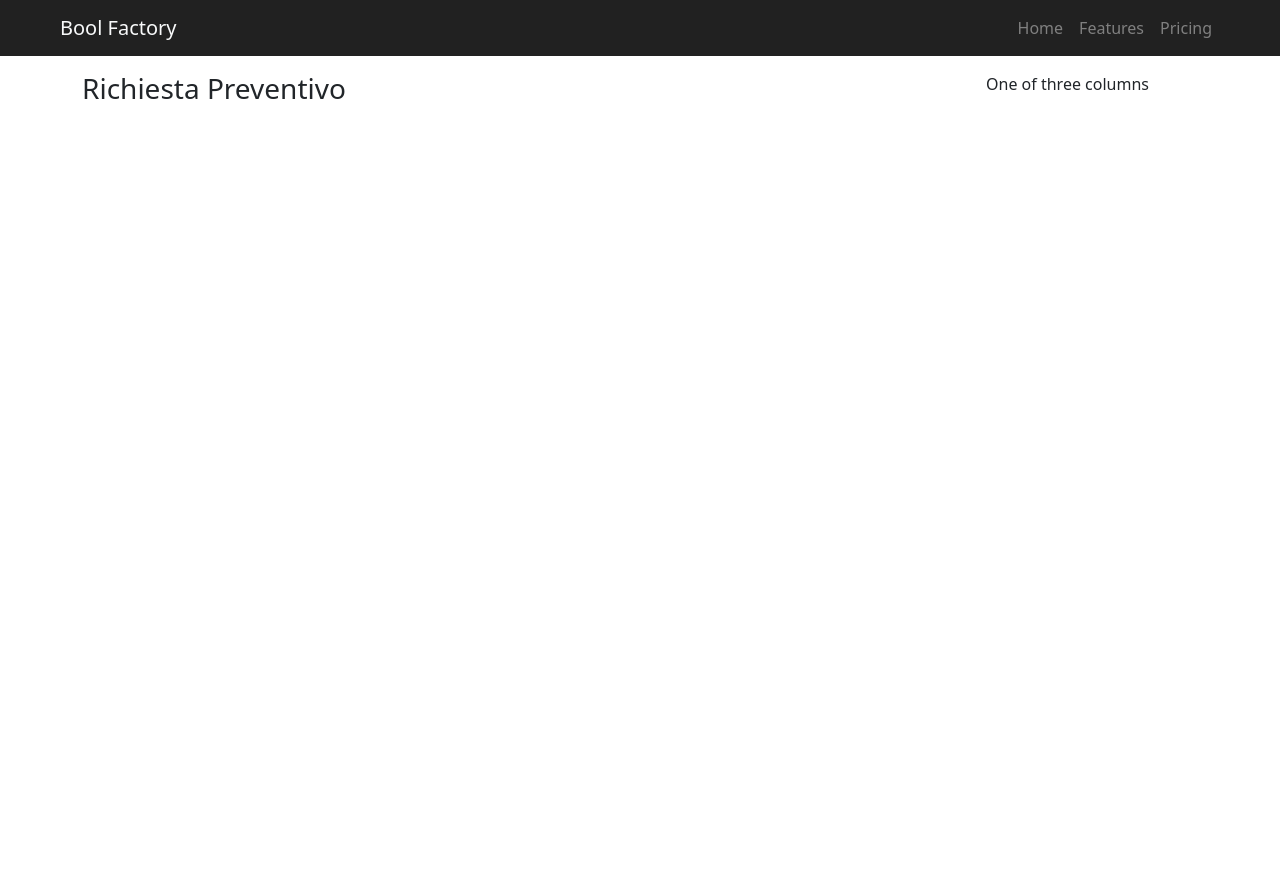
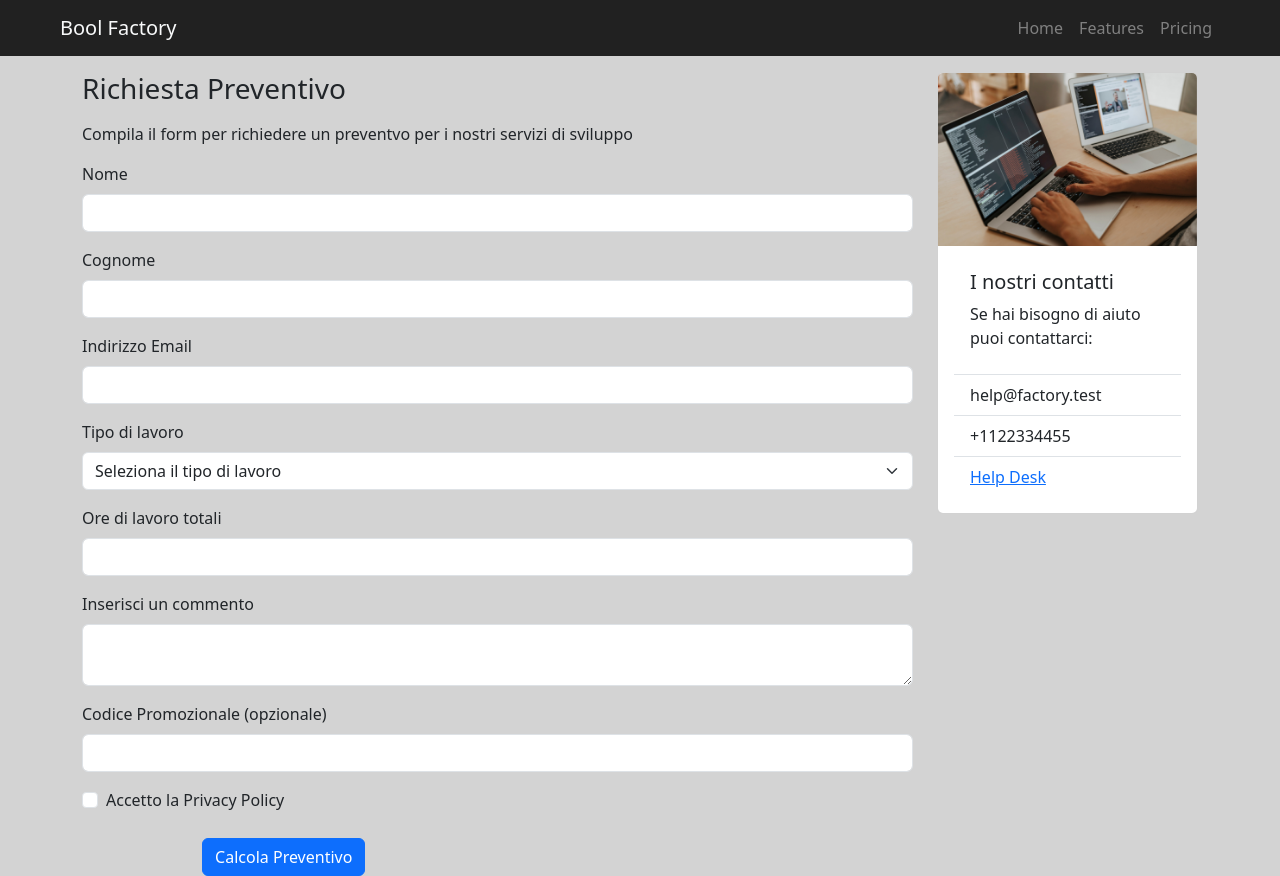
Before and after one commit to EdoardoSquillaci/bootstrap-preventivo, a plain HTML site: page index.html in a window 1280 px wide. Before the commit the page ends 800 px from the top, so only its background shows below. Drawn offline with nearby package versions, Linux system fonts and the light colour scheme.

Commit message:
Creazione Form e Card

```diff
--- a/index.html
+++ b/index.html
@@ -80,25 +80,114 @@
         <!--Colonna principale di sinsitra-->
         <div class="col-12 col-xl-9">
 
+            <!--Titolo-->
           <h1 class="fs-3 text-start">Richiesta Preventivo</h1>
 
-      </div>
-         <!--Colonna principale di sinsitra-->
+
+          <!--Sottotitolo-->
+          <p class="text-start pt-2">Compila il form per richiedere un preventvo per i nostri servizi di sviluppo</p>
 
 
 
+    <form action=""> <!--Inizio Form-->
+
+        <div class=" col-12 mb-3 text-start"> <!--Campo nome-->
+            <label for="name-input" class="form-label">Nome</label>
+            <input type="text" class="form-control" id="name-input" >
+          </div>
+
+          <div class=" col-12 mb-3 text-start"> <!--Campo cognome-->
+            <label for="surname-input" class="form-label">Cognome</label>
+            <input type="text" class="form-control" id="surname-input">
+          </div>
 
 
+          <div class=" col-12 text-start mb-3"> <!--Campo email-->
+            <label for="inpute-mail" class="form-label">Indirizzo Email</label>
+            <input type="email" class="form-control" id="input-email" aria-describedby="emailHelp">
+          </div>
+
+          <div class=" col-12 text-start mb-3"> <!--Select-->
+            <label for="input-select" class="form-label">Tipo di lavoro</label>
+          <select class="form-select" id="input-select" aria-label="Default select example">
+            <option selected>Seleziona il tipo di lavoro</option>
+            <option value="1">Sviluppo Backend</option>
+            <option value="2">Sviluppo frontend</option>
+            <option value="3">Analisi Progettuale</option>
+          </select>
+         </div>
+
+
+         <div class=" col-12 text-start mb-3"> <!--Campo ore di lavoro-->
+            <label for="input-number" class="form-label">Ore di lavoro totali</label>
+            <input type="number" class="form-control" id="input-number" aria-describedby="emailHelp">
+          </div>
+
+
+         <div class=" col-12 mb-3 text-start"> <!--Area Commento-->
+            <label for="text-input" class="form-label">Inserisci un commento</label>
+            <textarea class="form-control" id="text-input" rows="2"></textarea>
+          </div>
+
+
+
+          <div class=" col-12 mb-3 text-start"> <!--Campo codice promozionale-->
+            <label for="promo-input" class="form-label">Codice Promozionale (opzionale)</label>
+            <input type="text" class="form-control" id="promo-input" >
+          </div>
+
+          <div class="form-check text-start"> <!--Campo Checkbox-->
+            <input class="form-check-input" type="checkbox" value="" id="flexCheckDefault">
+            <label class="form-check-label" for="flexCheckDefault">
+              Accetto la Privacy Policy
+            </label>
+          </div>
+
+        <div class="row"> <!--Campo Bottone e Prezzo-->
+
+          <div class="col-12 col-xl-6 mt-4"> <!--Bottone-->
+            <button type="button" class="btn btn-primary">Calcola Preventivo</button>
+           </div>
+
+         <div class="col-12 col-xl-6 mb-3"> <!--Prezzo-->
+            <b class="fs-4 d-none">Prezzo Finale</b>
+
+            <p id="price-normal"><b id="price-bold" class="fs-3"></b></p>
+         </div>
+
+        </div> <!--Fine Campo Bottone e Prezzo-->
+
+
+    </form> <!--Fine Form-->
+
+</div> <!--Colonna principale di sinsitra-->
+
+<!--------------------------------------------------------------------------------------------->
 
 
      <!--Colonna di destra con card-->
       <div class="col-12 col-xl-3">
 
+        <!--Card-->
+        <div class="card">
+            <img src="img/Progetto senza titolo - 2024-05-25T185906.428.png" class="card-img-top" alt="Foto Developer">
 
-        One of three columns
+            <div class="card-body">
+                <ul class="list-group list-group-flush">
+                    <li class="list-group-item">
+
+                        <h5 class="text-start">I nostri contatti</h5>
+                        <p class="text-start">Se hai bisogno di aiuto puoi contattarci:</p>
+                    </li>
+                    <li class="list-group-item text-start">help@factory.test</li>
+                    <li class="list-group-item text-start">+1122334455</li>
+                    <li class="list-group-item text-start"> <a href="">Help Desk</a></li>
+                </ul>
+          </div>
 
 
       </div>
+      <!--Card-->
            <!--Colonna di destra con card-->
 
     </div>
@@ -115,9 +204,16 @@
 
 
 
-    <!--Script-->
+
+
+    <!--Script JS-->
     <script src="docu.js"></script>
-     <!--Script-->
+     <!--Scrip JSt-->
+
+
+     <!--Script Bootstrap-->
+     <script src="https://cdn.jsdelivr.net/npm/bootstrap@5.3.3/dist/js/bootstrap.bundle.min.js" integrity="sha384-YvpcrYf0tY3lHB60NNkmXc5s9fDVZLESaAA55NDzOxhy9GkcIdslK1eN7N6jIeHz" crossorigin="anonymous"></script>
+     <!--Script Bootstrap-->
 
 </body> <!--Fine Esercizio-->
 </html>
--- a/style.css
+++ b/style.css
@@ -1,3 +1,8 @@
+body{
+    background-color: lightgray;
+}
+
+
 header{
     background-color: rgb(33, 33, 33);
 }
```
Also changed, not shown: img/Progetto senza titolo - 2024-05-25T185906.428.png (added).
